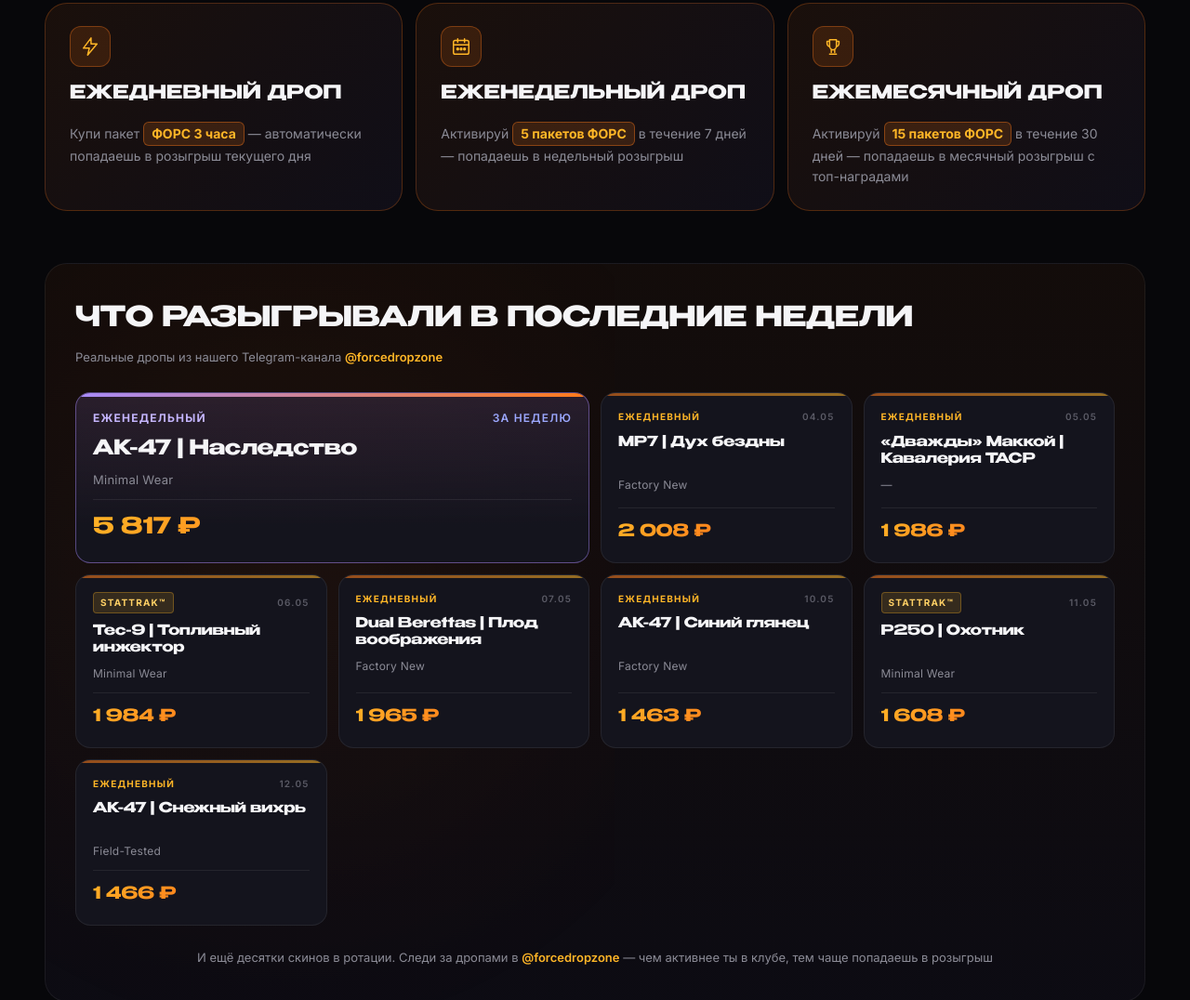
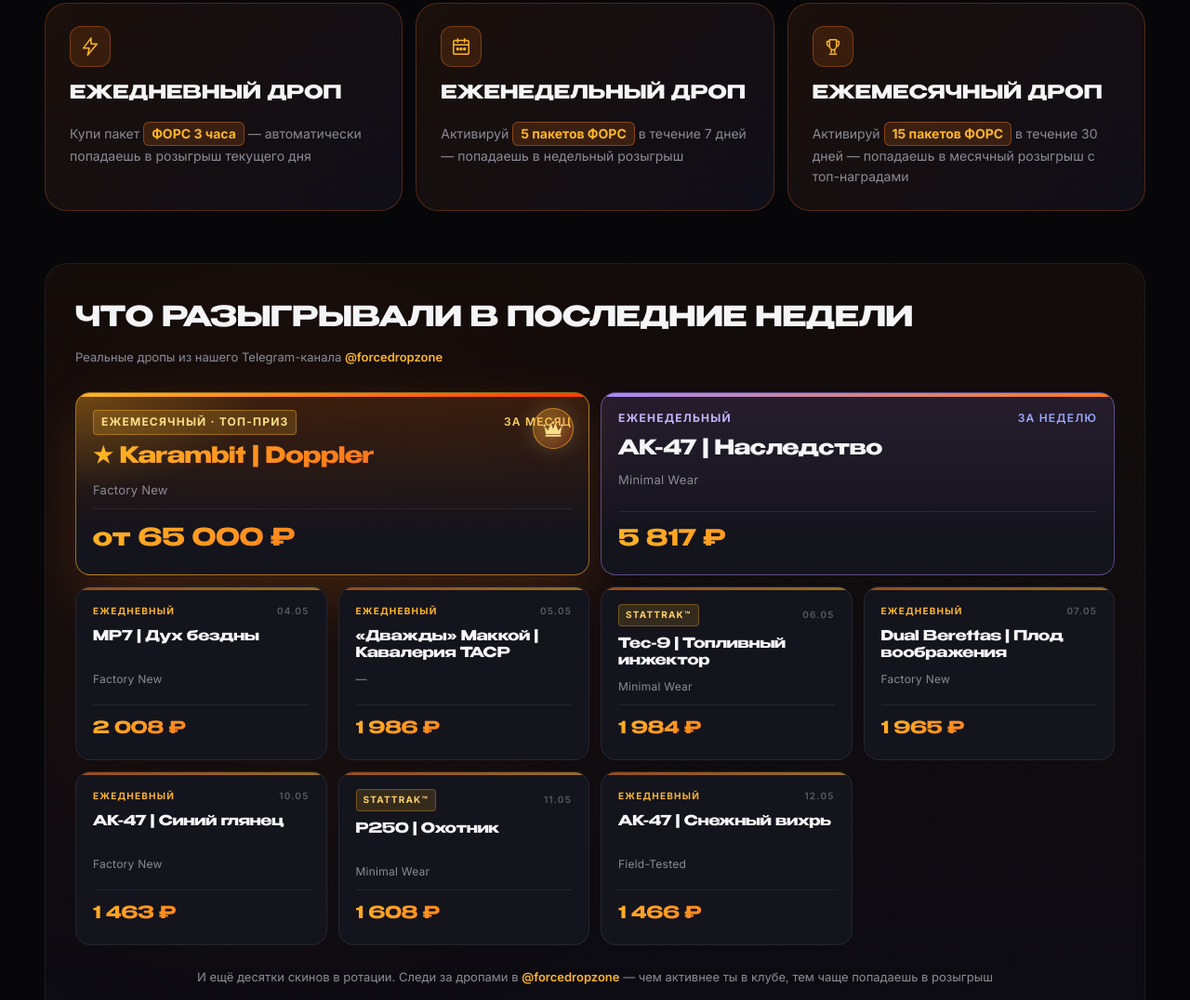
Before and after one commit to alekseydesgn-crypto/force_drop, a plain HTML site: page index.html in a window 1280 px wide. Shown: the part 3136-4212 px from the top of the page at 93% size. Drawn offline with Linux system fonts and the light colour scheme; a web font is replaced by a local one.

Commit message:
feat(drops): добавил топ-приз ежемесячного дропа — Karambit Doppler
Карточка ежемесячного дропа выделена как премиум:
— занимает 2 колонки (как weekly)
— золото-оранжевый градиент фона + 4px накладка сверху
— иконка короны в верхнем правом углу с пульсирующим glow
— название скина в оранжевом градиенте (как hero)
— бейдж 'Топ-приз' с золотой рамкой
— цена 26px

Karambit | Doppler FN — от 65 000 ₽, в качестве примера
самого ценного приза которого можно достичь активностью

```diff
--- a/index.html
+++ b/index.html
@@ -252,6 +252,19 @@
       </header>
 
       <div class="skins__grid">
+        <article class="skin skin--monthly">
+          <div class="skin__badge" aria-hidden="true">
+            <svg viewBox="0 0 28 22" fill="currentColor"><path d="M2 8 L7 14 L11 4 L14 12 L17 4 L21 14 L26 8 L24 19 H4 Z"/><rect x="3" y="20" width="22" height="2" rx="1"/><circle cx="2" cy="7" r="1.6"/><circle cx="26" cy="7" r="1.6"/><circle cx="14" cy="3" r="1.6"/></svg>
+          </div>
+          <div class="skin__top">
+            <span class="skin__period skin__period--top">Ежемесячный · топ-приз</span>
+            <span class="skin__date">за месяц</span>
+          </div>
+          <h4>★ Karambit | Doppler</h4>
+          <div class="skin__cond">Factory New</div>
+          <div class="skin__price">от 65 000 ₽</div>
+        </article>
+
         <article class="skin skin--weekly">
           <div class="skin__top">
             <span class="skin__period">Еженедельный</span>
--- a/styles.css
+++ b/styles.css
@@ -731,6 +731,55 @@ button { font: inherit; color: inherit; }
   font-size: 24px;
 }
 
+/* топ-приз: ежемесячный дроп ножа */
+.skin--monthly {
+  position: relative;
+  background:
+    radial-gradient(60% 90% at 0% 0%, rgba(255,182,39,.28) 0%, transparent 60%),
+    linear-gradient(180deg, rgba(255,122,26,.16) 0%, var(--surface) 80%);
+  border-color: rgba(255,182,39,.55);
+  grid-column: span 2;
+  box-shadow: 0 24px 60px rgba(255,122,26,.16);
+}
+.skin--monthly::before {
+  background: linear-gradient(90deg, #FFB627, #FF7A1A, #FF3D00);
+  opacity: 1;
+  height: 4px;
+}
+.skin--monthly .skin__badge {
+  position: absolute;
+  top: 16px; right: 16px;
+  width: 44px; height: 44px;
+  display: grid; place-items: center;
+  background: linear-gradient(135deg, rgba(255,182,39,.3), rgba(255,61,0,.2));
+  border: 1px solid rgba(255,182,39,.6);
+  border-radius: 999px;
+  color: #FFE08A;
+  animation: monthlyGlow 2.6s ease-in-out infinite;
+}
+.skin--monthly .skin__badge svg { width: 22px; height: 18px; }
+@keyframes monthlyGlow {
+  0%, 100% { filter: drop-shadow(0 0 0 rgba(255,224,138,0)); }
+  50%      { filter: drop-shadow(0 0 14px rgba(255,224,138,.7)); }
+}
+.skin--monthly .skin__period { font-size: 12px; }
+.skin--monthly .skin__period--top {
+  color: #FFE08A;
+  background: rgba(255,182,39,.18);
+  padding: 3px 8px;
+  border-radius: 4px;
+  border: 1px solid rgba(255,182,39,.4);
+}
+.skin--monthly .skin__date { color: #FFD065; font-size: 12px; }
+.skin--monthly h4 {
+  font-size: 24px;
+  min-height: auto;
+  background: var(--grad-warm);
+  -webkit-background-clip: text; background-clip: text; color: transparent;
+}
+.skin--monthly .skin__cond { font-size: 13px; }
+.skin--monthly .skin__price { font-size: 26px; }
+
 .skins__footnote {
   margin: 24px 0 0;
   text-align: center;
@@ -1271,6 +1320,7 @@ body.lb-open { overflow: hidden; }
   .promos { grid-template-columns: 1fr; }
   .skins__grid { grid-template-columns: repeat(2, 1fr); }
   .skin--weekly { grid-column: span 2; }
+  .skin--monthly { grid-column: span 2; }
   .reviews__grid { grid-template-columns: repeat(2, 1fr); }
 }
 @media (max-width: 1100px) {
@@ -1328,6 +1378,9 @@ body.lb-open { overflow: hidden; }
   .skins { padding: 24px 18px; }
   .skins__grid { grid-template-columns: 1fr; }
   .skin--weekly { grid-column: span 1; }
+  .skin--monthly { grid-column: span 1; }
+  .skin--monthly h4 { font-size: 20px; }
+  .skin--monthly .skin__price { font-size: 22px; }
   .skin h4 { min-height: auto; }
   .promo { padding: 30px 24px; min-height: auto; gap: 18px; }
   .promo__icon { width: 64px; height: 64px; }
```
